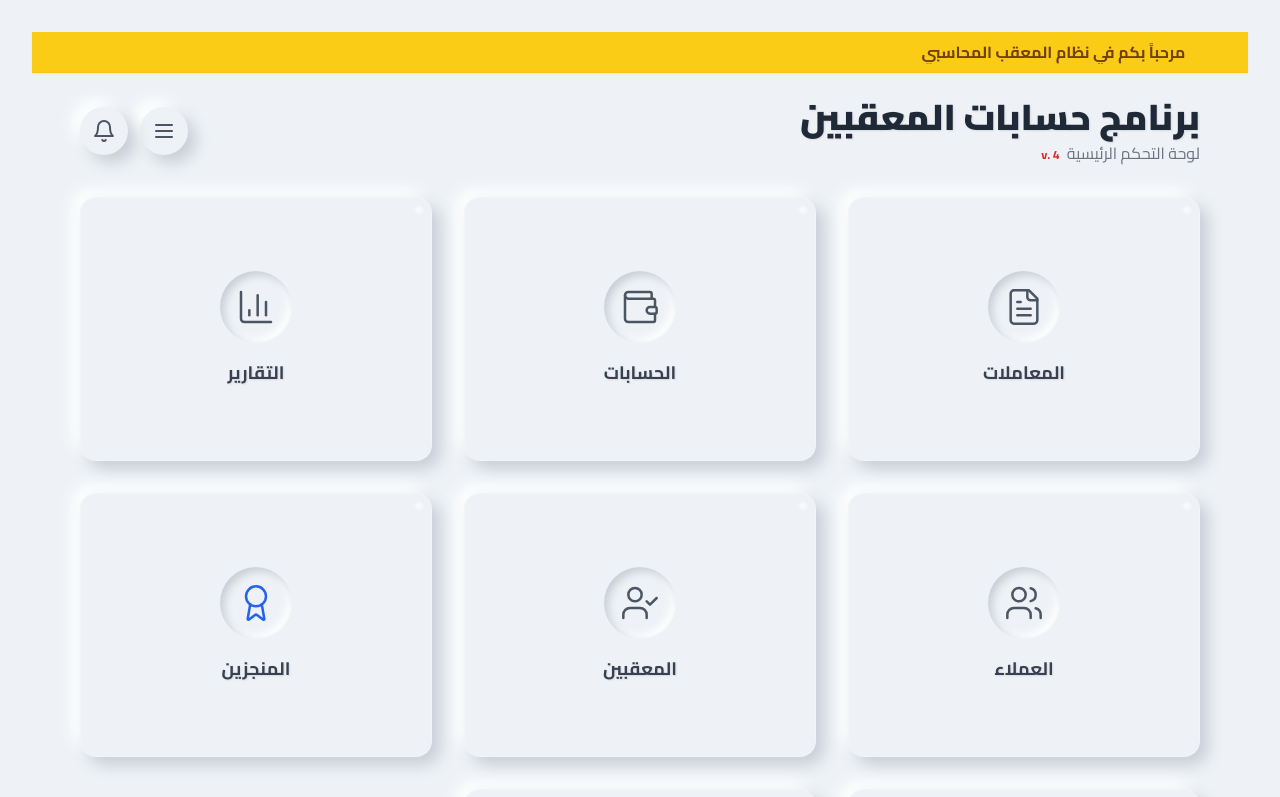
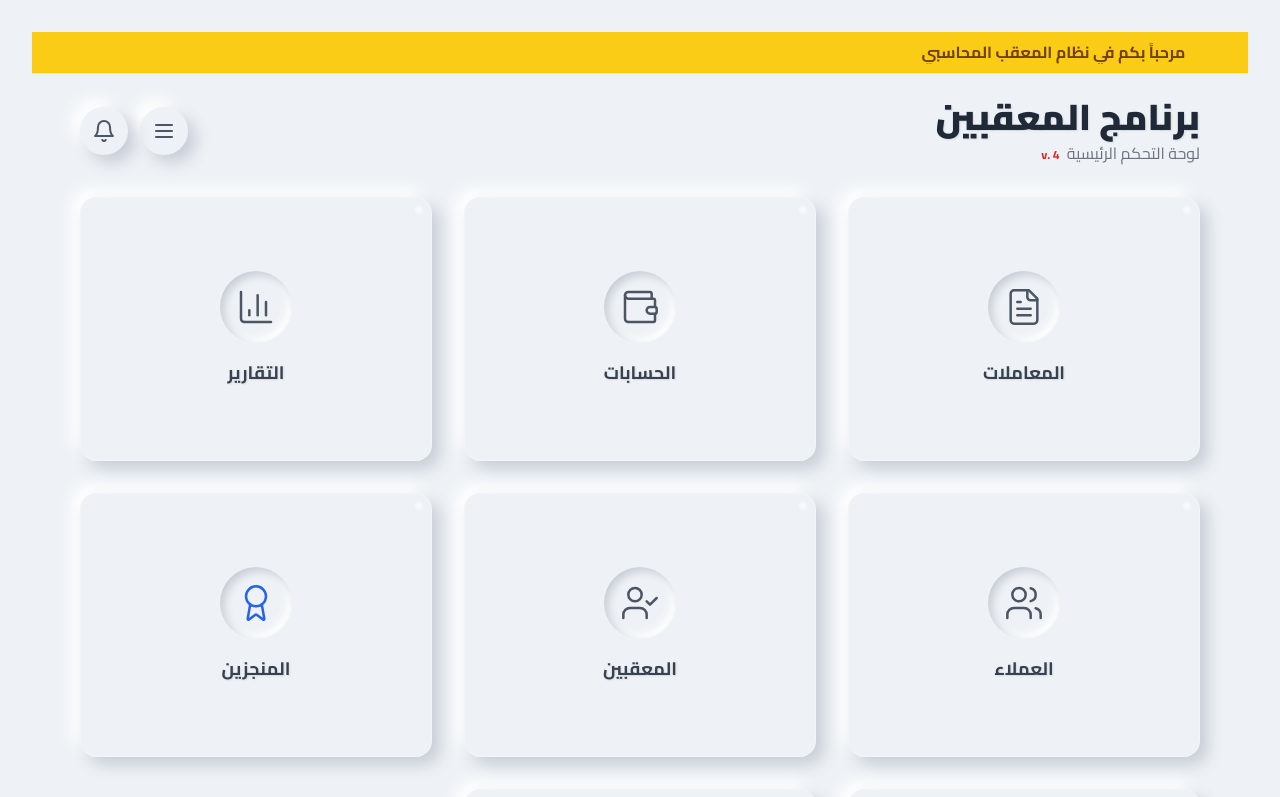
Before and after one commit to alnopeapp2025/Tagep, a React (Vite) app: page / in a window 1280 px wide. Shown: the top 797 px of the page. Built offline with nearby package versions, Linux system fonts and the light colour scheme.

Commit message:
Commit from Dualite Alpha:

```diff
--- a/index.html
+++ b/index.html
@@ -3,7 +3,7 @@
   <head>
     <meta charset="UTF-8" />
     <meta name="viewport" content="width=device-width, initial-scale=1.0" />
-    <title>برنامج حسابات المعقبين</title>
+    <title>برنامج المعقبين</title>
 
     <meta name="description" content="نظام إدارة حسابات المعقبين بتصميم ثلاثي الأبعاد" />
 
@@ -12,7 +12,7 @@
     <link rel="preconnect" href="https://fonts.gstatic.com" crossorigin>
     <link href="https://fonts.googleapis.com/css2?family=Cairo:wght@400;600;700;900&display=swap" rel="stylesheet">
 
-    <meta property="og:title" content="برنامج حسابات المعقبين" />
+    <meta property="og:title" content="برنامج المعقبين" />
     <meta property="og:description" content="نظام إدارة متكامل بتصميم عصري" />
     <meta property="og:type" content="website" />
   </head>
--- a/src/pages/Dashboard.tsx
+++ b/src/pages/Dashboard.tsx
@@ -302,7 +302,7 @@ export default function Dashboard() {
         <header className="mb-8 flex items-center justify-between">
           <div>
             <h1 className="text-2xl sm:text-4xl font-black text-gray-800 mb-1 text-shadow">
-              برنامج حسابات المعقبين
+              برنامج المعقبين
             </h1>
             <p className="text-gray-500 font-medium text-sm sm:text-base">
               لوحة التحكم الرئيسية <span className="text-red-600 text-xs font-bold mr-1">v. 4</span>
```
Also changed, not shown: 1 other file (tests, documents, lock files or other folders).
